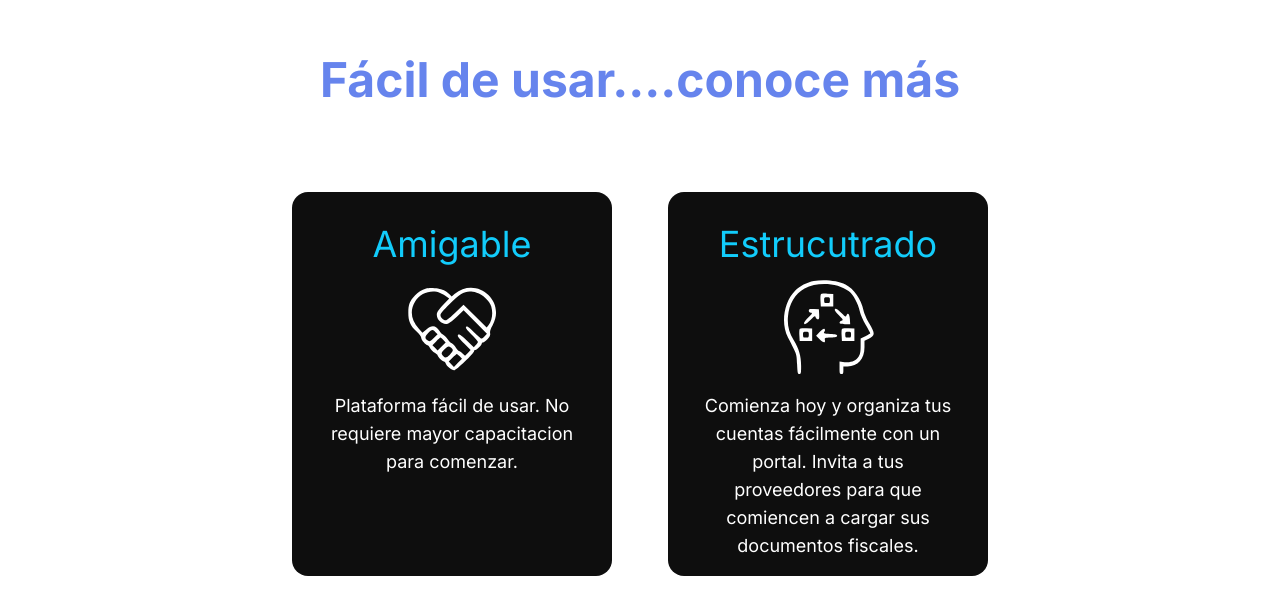
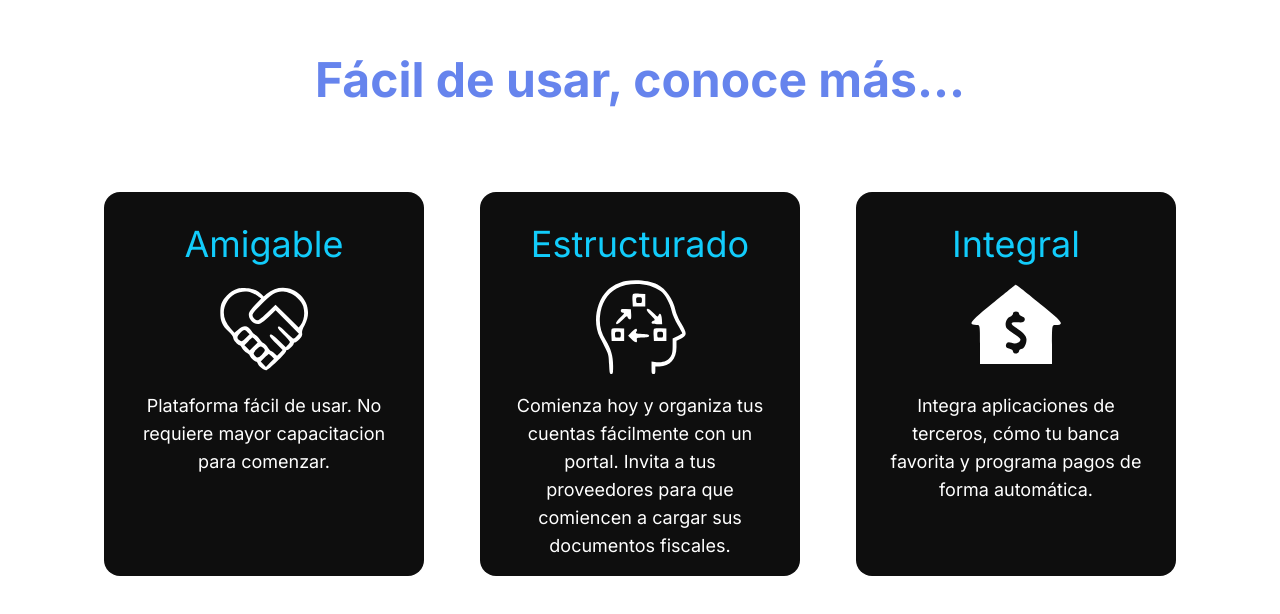
Before and after one commit to tuco5/cfdi-reception-portal, a Next.js app: page / in a window 1280 px wide. Shown: the part 800-1414 px from the top of the page. Built offline with nearby package versions, Linux system fonts and the light colour scheme.

Commit message:
Se termino de codificar la sección AboutCard Terminada

```diff
--- a/src/components/page-sections/AboutSection.tsx
+++ b/src/components/page-sections/AboutSection.tsx
@@ -4,15 +4,19 @@ import AboutCard from './AboutCard';
 export default function AboutSection() {
   return (
     <section className="flex min-h-[90vh] flex-col items-center gap-10 bg-white">
-      <h2 className='h-16 mt-14 mb-8 text-5xl text-tertiary font-bold'>Fácil de usar....conoce más</h2>
+      <h2 className='h-16 mt-14 mb-8 text-5xl text-tertiary font-bold'>Fácil de usar, conoce más...</h2>
       <div className="flex items-center justify-center gap-14">
         <AboutCard title="Amigable" Icon={<Icon name="friendly"  className='w-24 h-24' />}>
           Plataforma fácil de usar. No requiere mayor capacitacion para comenzar.
         </AboutCard>
 
-        <AboutCard title="Estrucutrado" Icon={<Icon name='structure-mind' className='w-24 h-24' />}>
+        <AboutCard title="Estructurado" Icon={<Icon name='structure-mind' className='w-24 h-24' />}>
           Comienza hoy y organiza tus cuentas fácilmente con un portal. Invita a tus proveedores
           para que comiencen a cargar sus documentos fiscales.
+        </AboutCard>
+
+        <AboutCard title="Integral" Icon={<Icon name='bank' className='w-24 h-24' />}>
+        Integra aplicaciones de terceros, cómo tu banca favorita y programa pagos de forma automática.
         </AboutCard>
       </div>
     </section>
```
